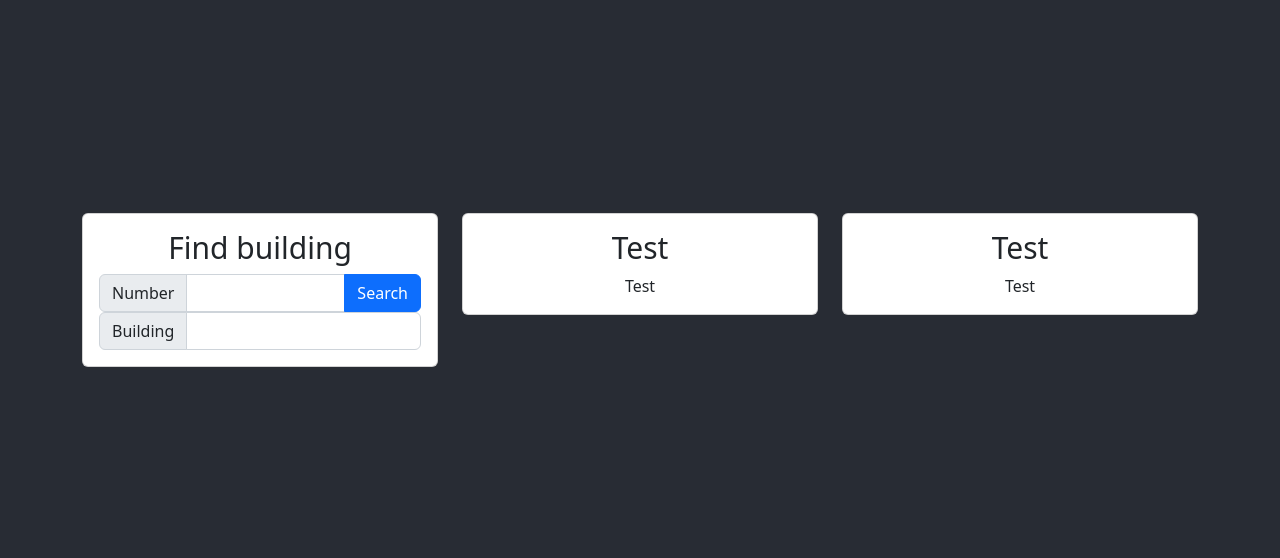
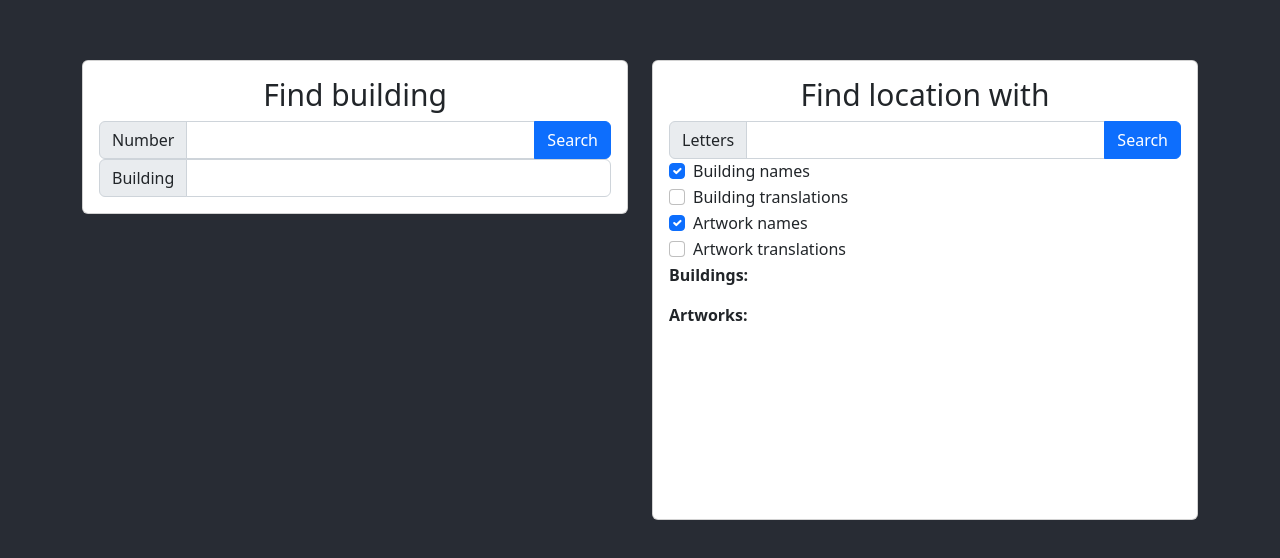
Before and after one commit to Davvos11/PandoraTool, a React (Create React App) app: page / in a window 1280 px wide. Shown: the part 110-668 px from the top of the page. Built offline with nearby package versions, Linux system fonts and the light colour scheme.

Commit message:
added location tool

```diff
--- a/src/App.tsx
+++ b/src/App.tsx
@@ -3,6 +3,7 @@ import './App.css';
 import {Col, Container, Row} from "react-bootstrap";
 import {ToolCard} from "./components/ToolCard";
 import {BuildingByNumber} from "./components/BuildingByNumber";
+import {LocationByLetters} from "./components/LocationByLetters";
 
 function App() {
     return (
@@ -12,8 +13,9 @@ function App() {
                     <Col>
                         <BuildingByNumber />
                     </Col>
-                    <Col><ToolCard title={"Test"}>Test</ToolCard></Col>
-                    <Col><ToolCard title={"Test"}>Test</ToolCard></Col>
+                    <Col>
+                        <LocationByLetters />
+                    </Col>
                 </Row>
             </Container>
         </div>
--- /dev/null
+++ b/src/components/LocationByLetters.tsx
@@ -0,0 +1,107 @@
+import {ToolCard} from "./ToolCard";
+import {Alert, Button, Col, Form, InputGroup, Row} from "react-bootstrap";
+import React, {useEffect, useState} from "react";
+import {Artwork, artworks, Building, buildings} from "../data";
+
+const subsetOf = (letters: string[], of: string) => {
+    const set = new Set(of.toLowerCase());
+    return letters.every(x => set.has(x));
+}
+
+const handleCheckbox = (e: React.ChangeEvent<HTMLInputElement>, setter: React.Dispatch<React.SetStateAction<boolean>>) =>
+    setter(e.target.checked);
+
+export const LocationByLetters = () => {
+    const [letters, setLetters] = useState<string>("");
+
+    const [buildingNames, setBuildingNames] = useState<Building[]>([]);
+    const [buildingTranslations, setBuildingTranslations] = useState<Building[]>([]);
+    const [artworkNames, setArtworkNames] = useState<Artwork[]>([]);
+    const [artworkTranslations, setArtworkTranslations] = useState<Artwork[]>([]);
+
+    const [searchBN, setSearchBN] = useState<boolean>(true); /*Building Name*/
+    const [searchBT, setSearchBT] = useState<boolean>(false); /*Building Translation*/
+    const [searchAN, setSearchAN] = useState<boolean>(true); /*Artwork Name*/
+    const [searchAT, setSearchAT] = useState<boolean>(false); /*Artwork Translation*/
+
+    useEffect(() => {
+        if (letters === undefined || letters === "") {
+            setBuildingNames([]);
+            setBuildingTranslations([]);
+            setArtworkNames([])
+            setArtworkTranslations([])
+            return;
+        }
+
+        const letterArray = letters.toLowerCase().split('');
+
+        if (searchBN) {
+            setBuildingNames(buildings.filter(b => {
+                return subsetOf(letterArray, b.name)
+            }));
+        }
+        if (searchBN) {
+            setArtworkTranslations(buildings.filter(b => {
+                return subsetOf(letterArray, b.translation)
+            }));
+        }
+        if (searchAN) {
+            setArtworkNames(artworks.filter(a => {
+                return subsetOf(letterArray, a.name)
+            }));
+        }
+        if (searchAT) {
+            setArtworkTranslations(artworks.filter(a => {
+                return subsetOf(letterArray, a.translation)
+            }));
+        }
+
+    }, [letters, searchBN, searchBT, searchAN, searchAT])
+
+    return <ToolCard title={"Find location with"}>
+        <Col style={{textAlign: "left"}}>
+            <InputGroup>
+                <InputGroup.Text id="location-letters-addon">Letters</InputGroup.Text>
+                <Form.Control aria-label="Building number" aria-describedby="location-letters-addon"
+                              onChange={e => setLetters(e.target.value)} value={letters}/>
+                <Button variant="primary">Search</Button>
+            </InputGroup>
+            <Form>
+                <Form.Check id="check-bn" label="Building names" checked={searchBN}
+                            onChange={e => handleCheckbox(e, setSearchBN)}/>
+                <Form.Check id="check-bt" label="Building translations" checked={searchBT}
+                            onChange={e => handleCheckbox(e, setSearchBT)}/>
+                <Form.Check id="check-an" label="Artwork names" checked={searchAN}
+                            onChange={e => handleCheckbox(e, setSearchAN)}/>
+                <Form.Check id="check-at" label="Artwork translations" checked={searchAT}
+                            onChange={e => handleCheckbox(e, setSearchAT)}/>
+            </Form>
+            <div style={{height: "30vh", overflowY: "scroll"}}>
+                {searchBN ?
+                    <><b>Buildings:</b>
+                        <ul>
+                            {buildingNames.map(b => <li>{b.name}</li>)}
+                        </ul>
+                    </> : null}
+                {searchBT ?
+                    <><b>Building translations:</b>
+                        <ul>
+                            {buildingTranslations.map(b => <li>{b.name}</li>)}
+                        </ul>
+                    </> : null}
+                {searchAN ?
+                    <><b>Artworks:</b>
+                        <ul>
+                            {artworkNames.map(a => <li>{a.name}</li>)}
+                        </ul>
+                    </> : null}
+                {searchAT ?
+                    <><b>Artwork translations:</b>
+                        <ul>
+                            {artworkTranslations.map(a => <li>{a.name}</li>)}
+                        </ul>
+                    </> : null}
+            </div>
+        </Col>
+    </ToolCard>
+}
```
